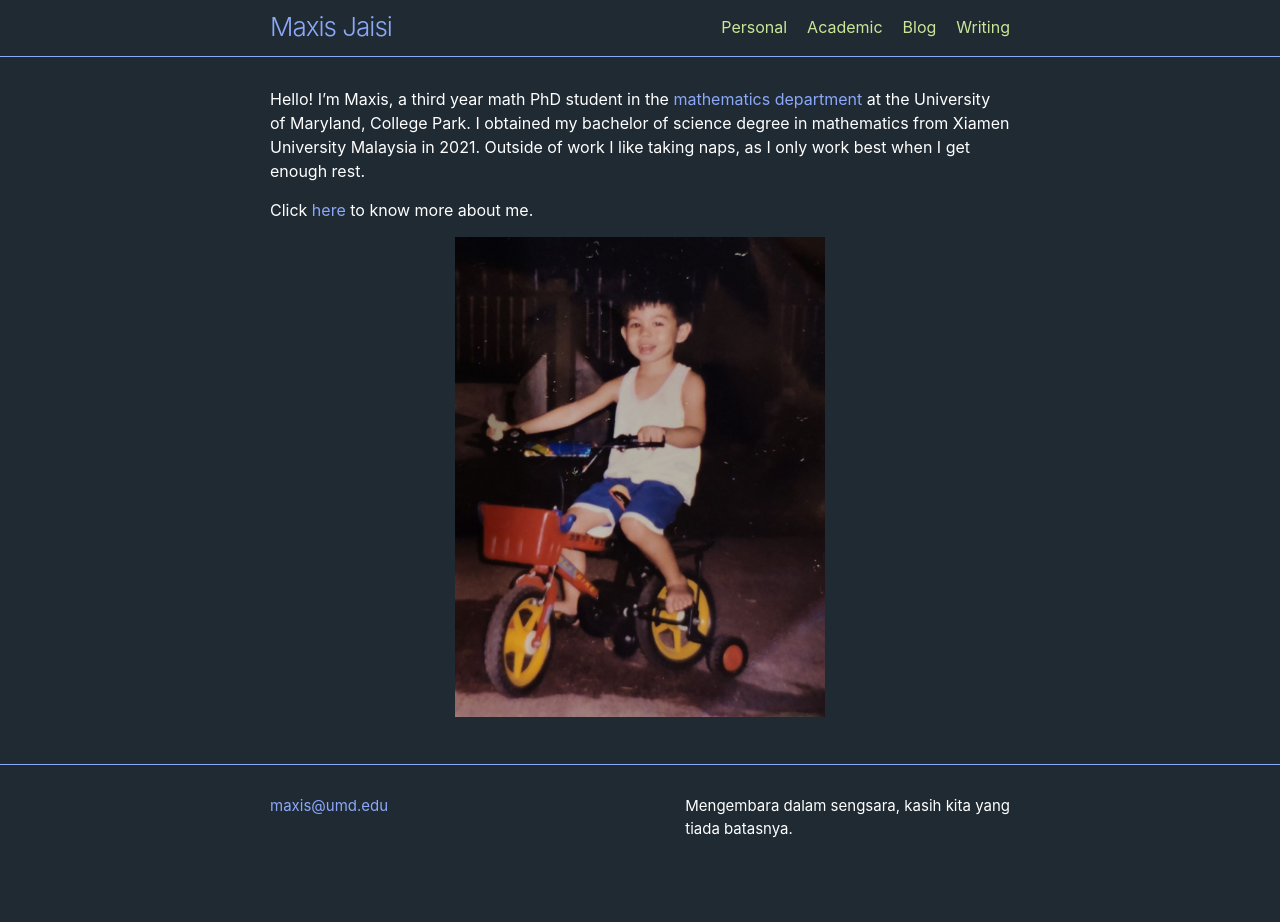
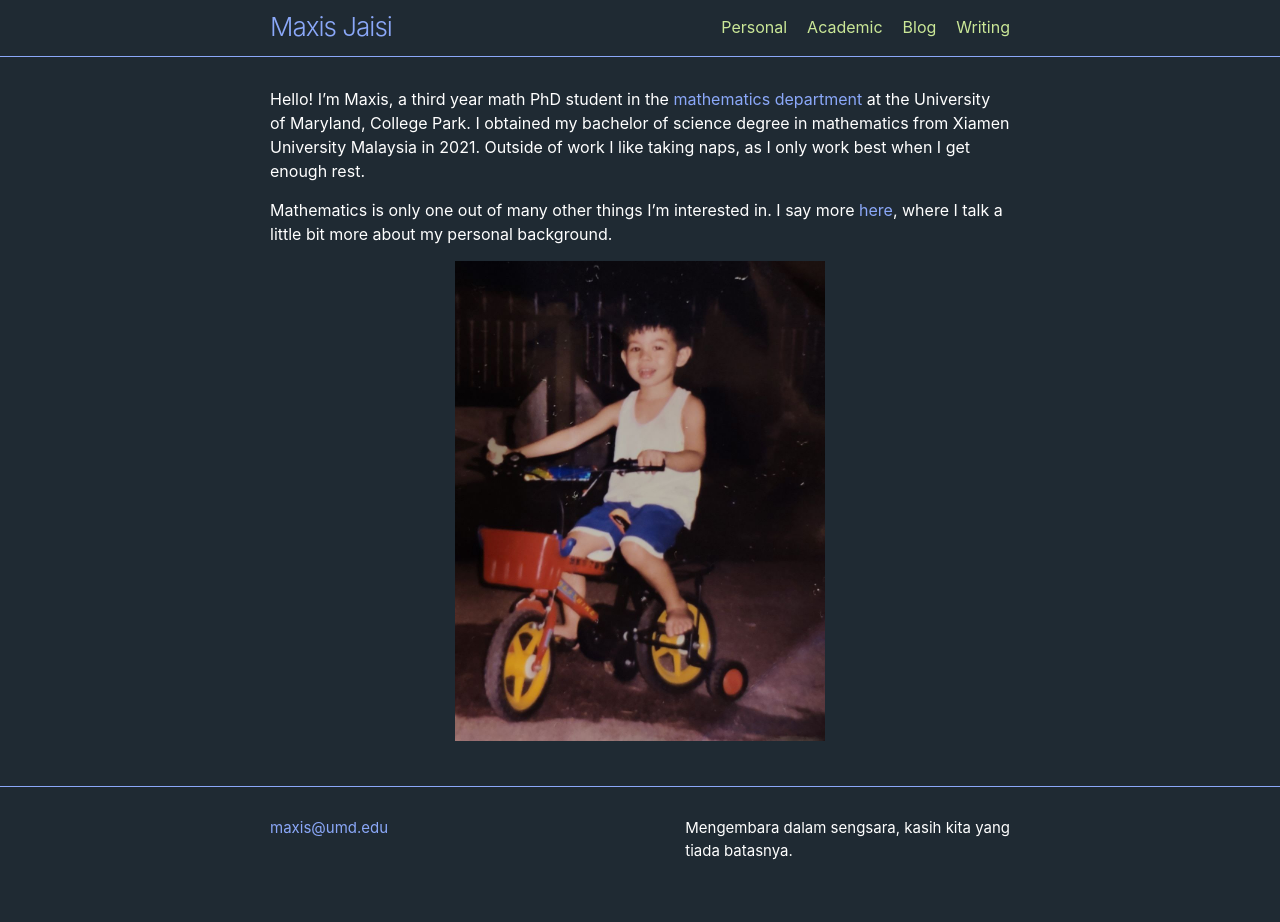
Before and after one commit to MaxisJaisi/maxisjaisi.github.io, a Jekyll site: the page built from index.md, in a window 1280 px wide. Built offline with Jekyll 4.4.1, drawn with Linux system fonts in a browser that asks for light colours; before the commit the page ends 900 px from its top, so only the background shows below that.

Commit message:
Updated main page.

```diff
--- a/index.md
+++ b/index.md
@@ -7,7 +7,7 @@ layout: home
 
 Hello! I'm Maxis, a third year math PhD student in the [mathematics department](https://www-math.umd.edu/) at the University of Maryland, College Park. I obtained my bachelor of science degree in mathematics from Xiamen University Malaysia in 2021. Outside of work I like taking naps, as I only work best when I get enough rest.
 
-Click [here](\personal) to know more about me.
+ Mathematics is only one out of many other things I'm interested in. I say more [here](\personal), where I talk a little bit more about my personal background.
 
 <p align = "center">
 <img src="\assets\pictures\main\bike.jpg" width="50%" height="50%">
```
